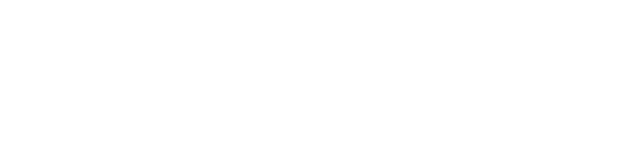
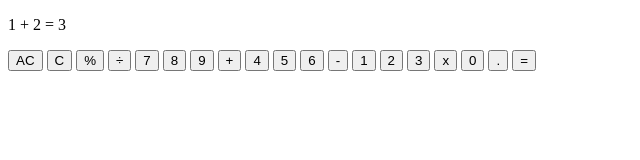
Before and after one commit to arjenvoorend/odin-calculator, a plain HTML site: page index.html in a window 1280 px wide. Shown: the whole page, without its empty margins (0-640 px from the left). Drawn offline with Linux system fonts and the light colour scheme.

Commit message:
Add basic html calculator structure

```diff
--- a/index.html
+++ b/index.html
@@ -10,7 +10,32 @@
 </head>
 
 <body>
-
+  <div class="calculator">
+    <div class="calculator-screen">
+      <p>1 + 2 = 3</p>
+    </div>
+    <div class="calculator-btns">
+      <button id="all-clear">AC</button>
+      <button id="delete">C</button>
+      <button id="remainder">%</button>
+      <button id="divide">&#247</button>
+      <button id="digit-7">7</button>
+      <button id="digit-8">8</button>
+      <button id="digit-9">9</button>
+      <button id="plus">+</button>
+      <button id="digit-4">4</button>
+      <button id="digit-5">5</button>
+      <button id="digit-6">6</button>
+      <button id="minus">-</button>
+      <button id="digit-1">1</button>
+      <button id="digit-2">2</button>
+      <button id="digit-3">3</button>
+      <button id="multiply">x</button>
+      <button id="digit-0">0</button>
+      <button id="decimal">.</button>
+      <button id="equals">=</button>
+    </div>
+  </div>
   <script src="app.js"></script>
 </body>
 
```
